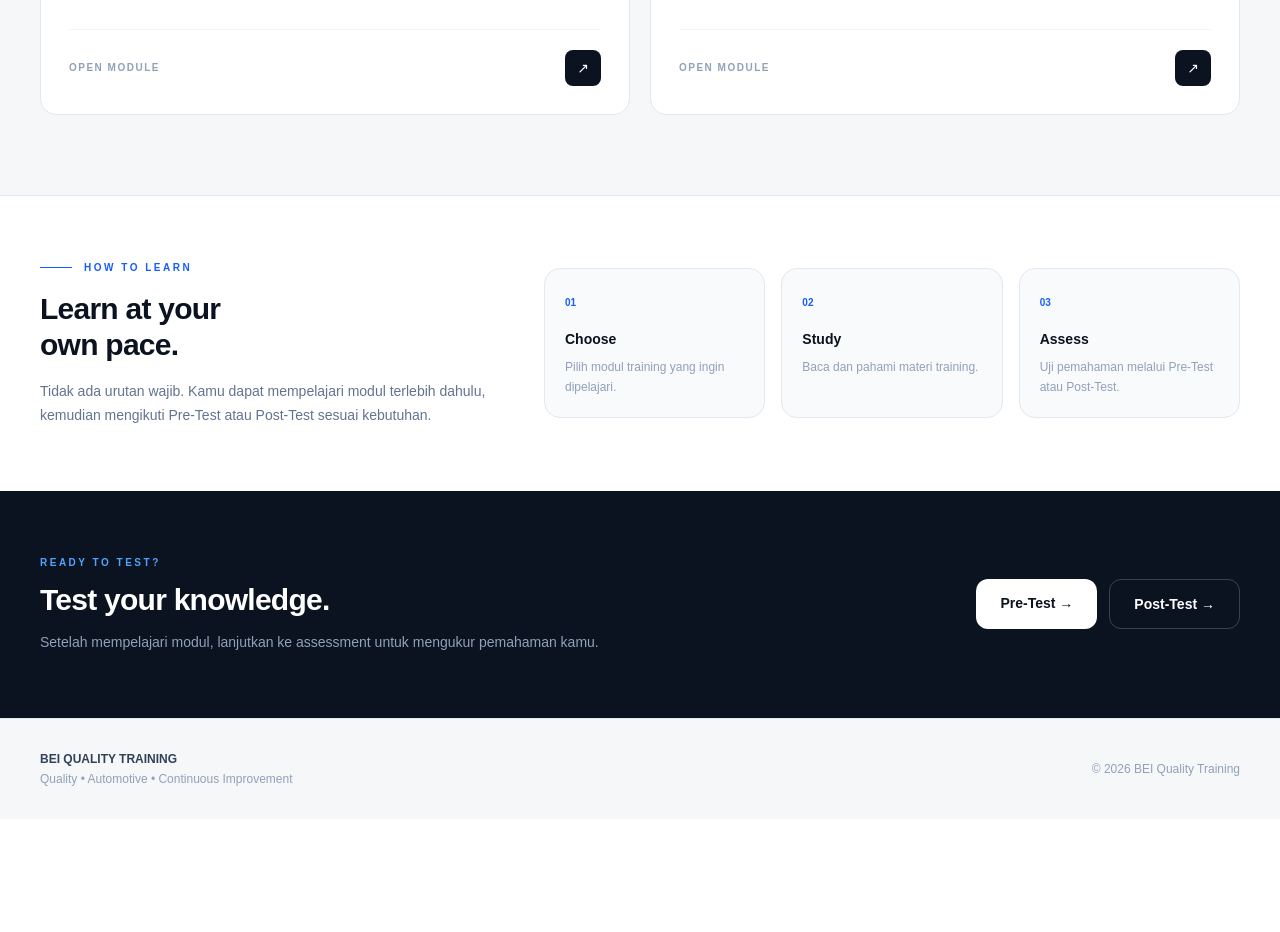
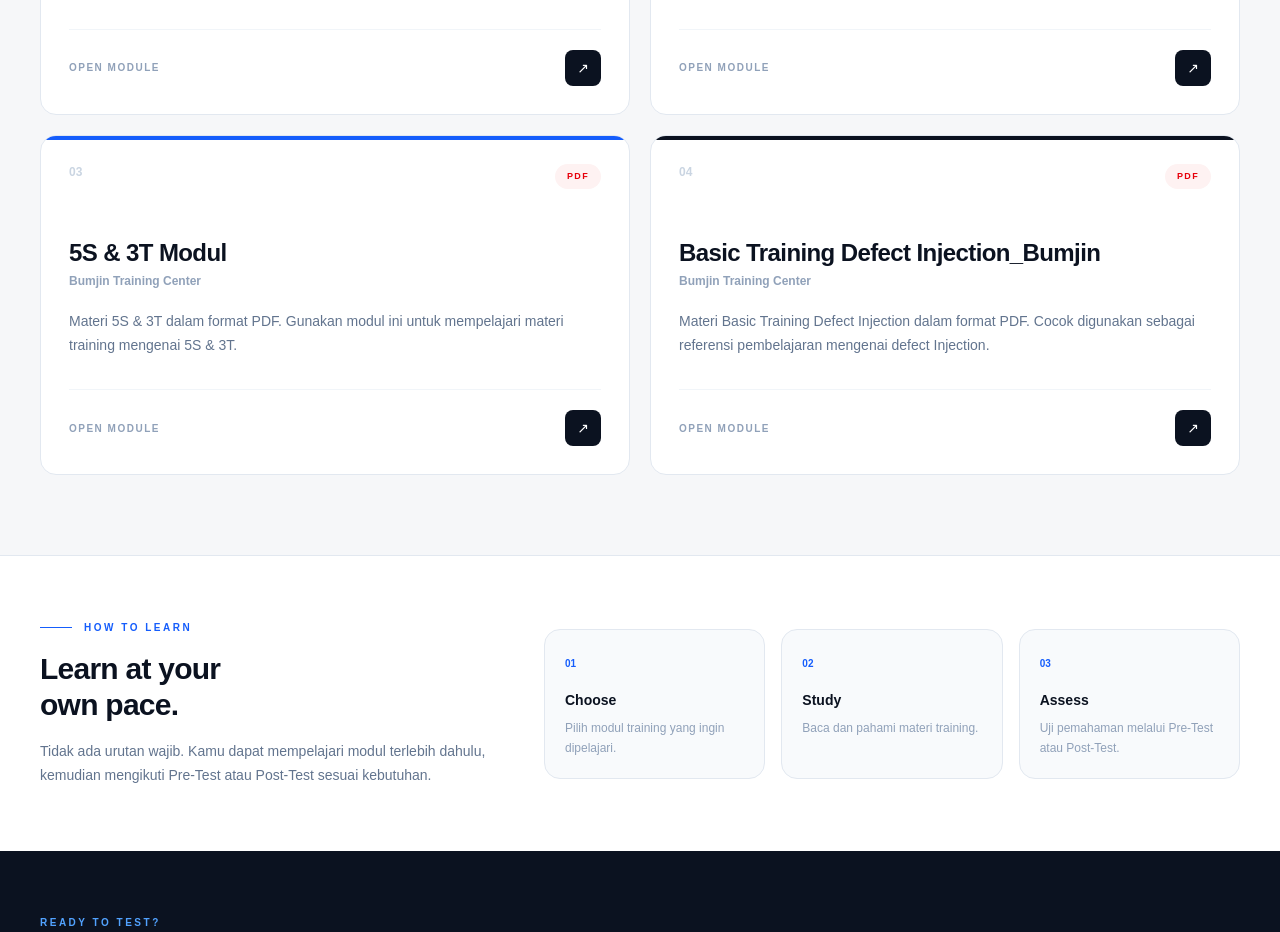
Before and after one commit to robysunjaya20/bei-quality-training, a Next.js app: page /modules in a window 1280 px wide. Shown: the part 940-1872 px from the top of the page. Before the commit the page ends 1759 px from the top, so only its background shows below. Built offline with nearby package versions, Linux system fonts and the light colour scheme.

Commit message:
Update PDF links and add new training modules

```diff
--- a/src/app/modules/page.tsx
+++ b/src/app/modules/page.tsx
@@ -20,9 +20,30 @@ const modules = [
     description:
       "Materi general training dalam format PDF. Cocok digunakan sebagai referensi pembelajaran.",
     type: "PDF",
-    href: "https://drive.google.com/file/d/1kafRhL7cDhwNpm2E58LJmYjINJCFjC8w/view?usp=sharing",
+    href: "https://drive.google.com/file/d/1ovkSgJlwO_dfEjO2z0W3iNJc0WKY5KN7/view?usp=sharing",
     accent: "dark",
   },
+  {
+    number: "03",
+    title: "5S & 3T Modul",
+    subtitle: "Bumjin Training Center",
+    description:
+      "Materi 5S & 3T dalam format PDF. Gunakan modul ini untuk mempelajari materi training mengenai 5S & 3T.",
+    type: "PDF",
+    href: "https://drive.google.com/file/d/1tR2XXpSZqzGl3BGDgLHUKAzOFuHQ3f5A/view?usp=sharing",
+    accent: "blue",
+  },
+  {
+    number: "04",
+    title: "Basic Training Defect Injection_Bumjin",
+    subtitle: "Bumjin Training Center",
+    description:
+      "Materi Basic Training Defect Injection dalam format PDF. Cocok digunakan sebagai referensi pembelajaran mengenai defect Injection.",
+    type: "PDF",
+    href: "https://docs.google.com/presentation/d/1y16-s_kd45uBSrRaQ2fakhKQSUz222YQ/edit?usp=sharing&ouid=106738956518567923854&rtpof=true&sd=true",
+    accent: "dark",
+  },
+
 ];
 
 export default function ModulesPage() {
```
